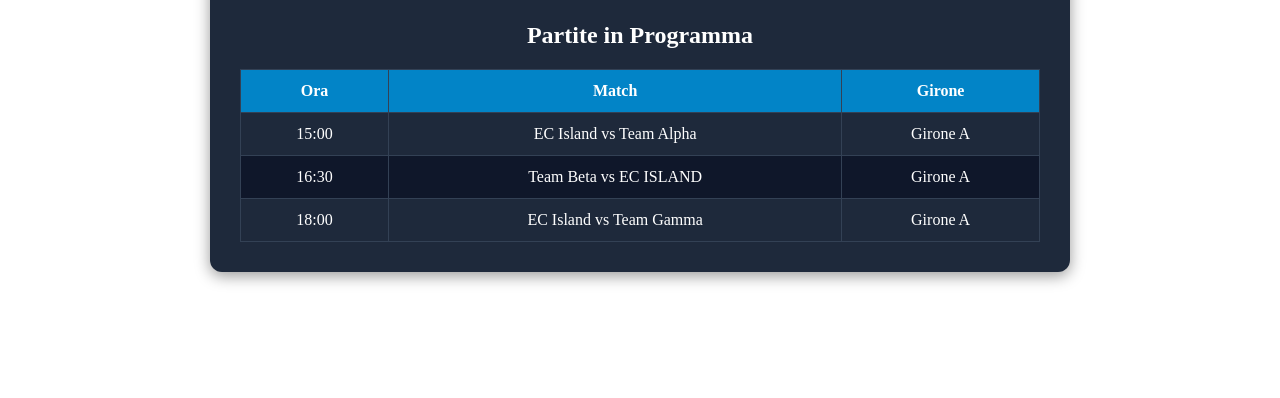
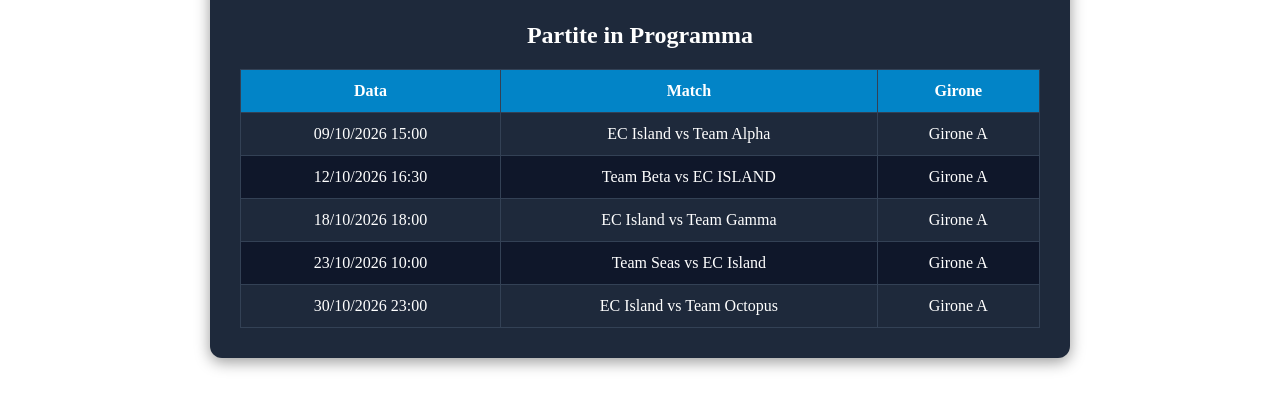
Before and after one commit to AndyAlbanese/EC_Island_Sito_Ufficiale, a plain HTML site: page calendario.html in a window 1280 px wide. Shown: the part 404-802 px from the top of the page. Drawn offline with Linux system fonts and the light colour scheme.

Commit message:
Undicesimo Commit: Espansione tabella e correzione termini

```diff
--- a/calendario.html
+++ b/calendario.html
@@ -50,25 +50,35 @@
             <table class="calendar-table">
                 <thead>
                     <tr>
-                        <th>Ora</th>
+                        <th>Data</th> <!--E' Piu' corretto mettere Data piuttosto che ORA dato che le partite non possono essere ammassate in un giorno-->
                         <th>Match</th>
                         <th>Girone</th>
                     </tr>
                 </thead>
                 <tbody>
                     <tr>
-                        <td>15:00</td>
+                        <td>09/10/2026 15:00</td>
                         <td>EC Island vs Team Alpha</td>
                         <td>Girone A</td>
                     </tr>
                     <tr>
-                        <td>16:30</td>
+                        <td>12/10/2026 16:30</td>
                         <td>Team Beta vs EC ISLAND</td>
                         <td>Girone A</td>
                     </tr>
                     <tr>
-                        <td>18:00</td>
+                        <td>18/10/2026 18:00</td>
                         <td>EC Island vs Team Gamma</td>
+                        <td>Girone A</td>
+                    </tr>
+                    <tr>
+                        <td>23/10/2026 10:00</td>
+                        <td>Team Seas vs EC Island</td>
+                        <td>Girone A</td>
+                    </tr>
+                    <tr>
+                        <td>30/10/2026 23:00</td>
+                        <td>EC Island vs Team Octopus</td>
                         <td>Girone A</td>
                     </tr>
                 </tbody>
@@ -83,10 +93,11 @@
             // In JavaScript i mesi partono da 0 (Gennaio = 0, in questo caso Ottobre = 9)
             const currentMonth = today.getMonth();
 
-            const blockedDiv = document.getElementById('blocked-msg');
+
+            const blockedDiv = document.getElementById('blocked-msg'); //Messaggio bloccato --> Torneo non ancora iniziato
             const calendarDiv = document.getElementById('calendar-content');
 
-            // Controllo data
+            // Controllo data, il torneo parte ogni mese dal 9 fino a fine mese
             if (currentMonth >= 9) {
                 blockedDiv.style.display = 'none';
                 calendarDiv.style.display = 'block';
```
